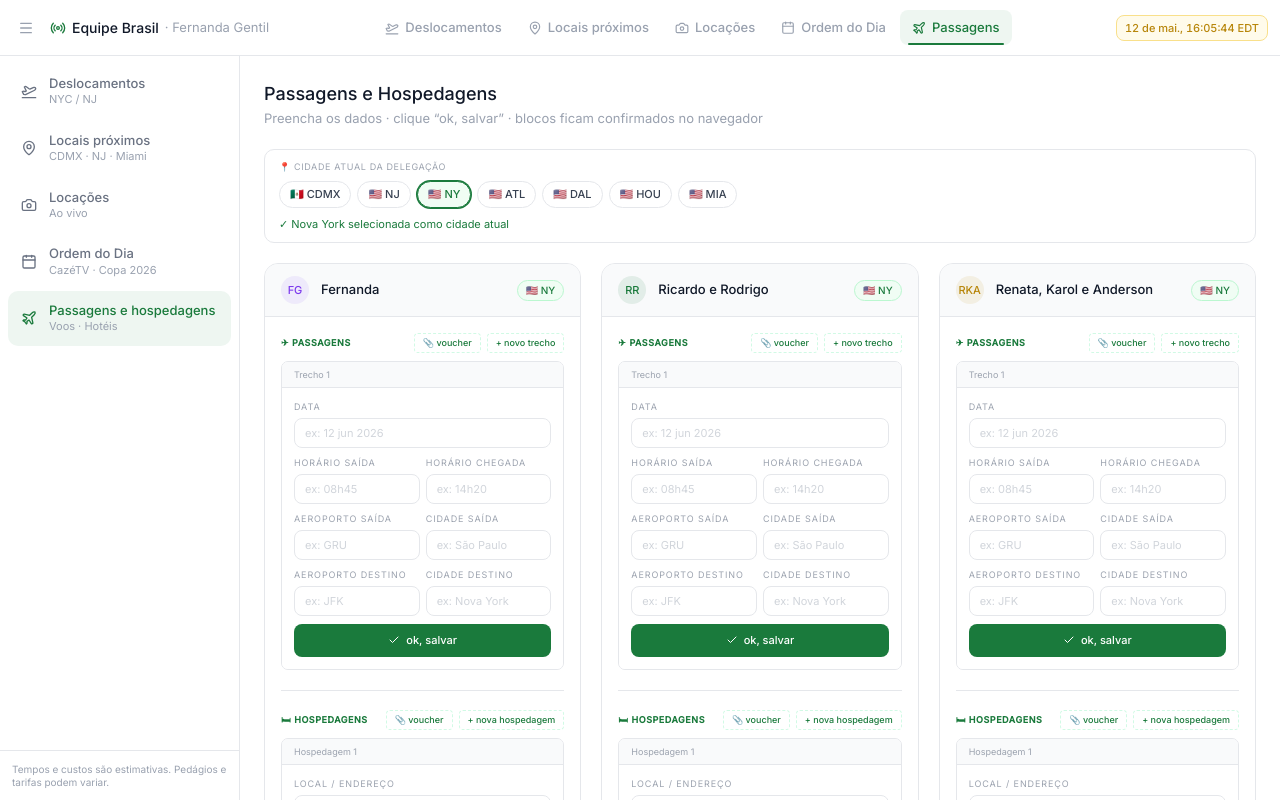
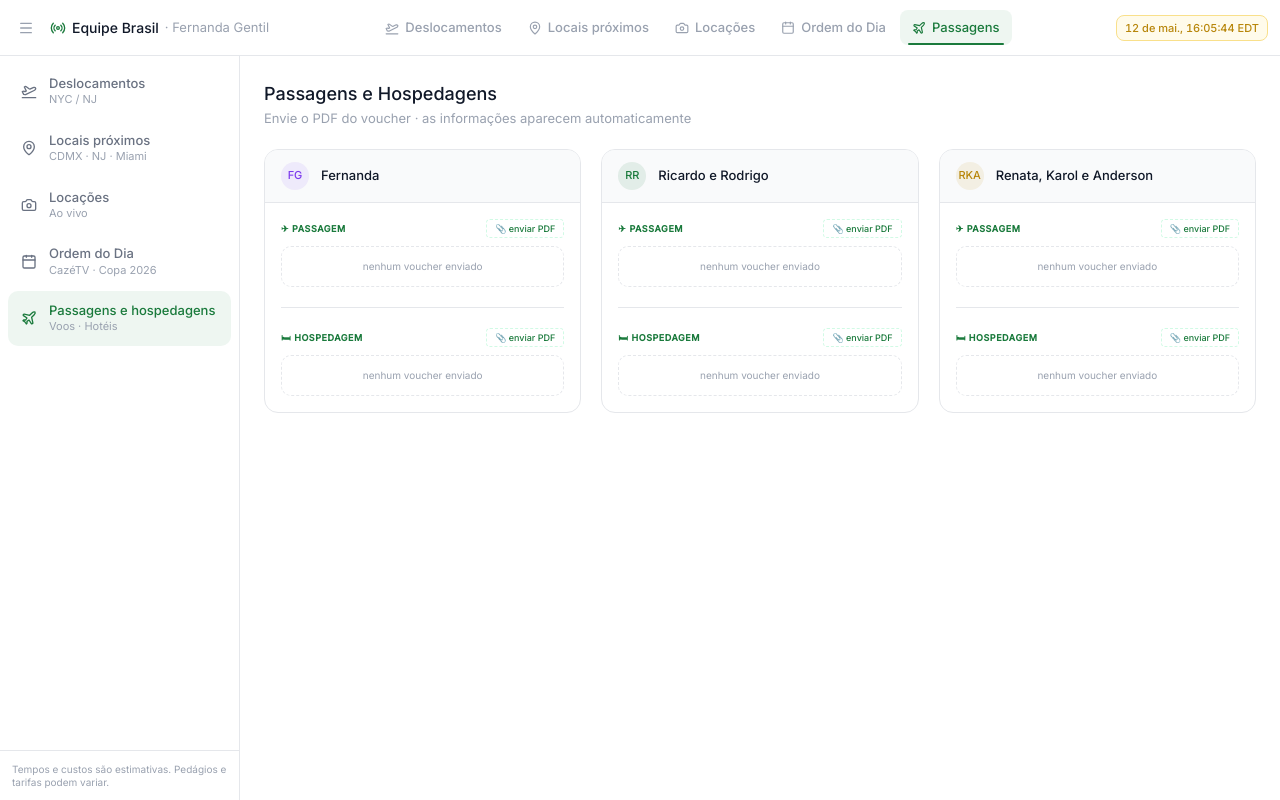
Before and after one commit to kribeirolima/equipefernandaFWC, a Next.js app: page /passagens in a window 1280 px wide. Shown: the top 800 px of the page. Built offline with nearby package versions, Linux system fonts and the light colour scheme.

Commit message:
refactor: rebuild passagens page - simple voucher upload per group

```diff
--- a/src/app/passagens/page.tsx
+++ b/src/app/passagens/page.tsx
@@ -1,7 +1,5 @@
 "use client";
-import { useCitySelector } from "@/hooks/useCitySelector";
-import { CitySelector } from "@/components/passagens/CitySelector";
-import { TravelCard } from "@/components/passagens/TravelCard";
+import { VoucherCard } from "@/components/passagens/VoucherCard";
 
 const GROUPS = [
   { id: "fg",  name: "Fernanda",                  avatar: "FG",  avatarBg: "rgba(139,92,246,0.1)", avatarColor: "#7C3AED" },
@@ -10,22 +8,18 @@ const GROUPS = [
 ];
 
 export default function PassagensPage() {
-  const { city, selectCity } = useCitySelector();
-
   return (
     <div className="mx-auto w-full max-w-7xl px-4 py-6 sm:px-6 space-y-5">
       <div>
         <h1 className="text-[18px] font-medium text-gray-900">Passagens e Hospedagens</h1>
         <p className="text-[13px] text-gray-400 mt-0.5">
-          Preencha os dados · clique &ldquo;ok, salvar&rdquo; · blocos ficam confirmados no navegador
+          Envie o PDF do voucher · as informações aparecem automaticamente
         </p>
       </div>
 
-      <CitySelector city={city} onSelect={selectCity} />
-
       <div className="grid grid-cols-1 md:grid-cols-2 lg:grid-cols-3 gap-5 items-start">
         {GROUPS.map((g) => (
-          <TravelCard key={g.id} group={g} city={city} />
+          <VoucherCard key={g.id} group={g} />
         ))}
       </div>
     </div>
--- /dev/null
+++ b/src/components/passagens/VoucherCard.tsx
@@ -0,0 +1,50 @@
+"use client";
+import { useVoucherData } from "@/hooks/useVoucherData";
+import { VoucherSection } from "./VoucherSection";
+
+interface Group {
+  id: string;
+  name: string;
+  avatar: string;
+  avatarBg: string;
+  avatarColor: string;
+}
+
+export function VoucherCard({ group }: { group: Group }) {
+  const { store, save, clear } = useVoucherData(group.id);
+
+  return (
+    <div className="rounded-xl bg-white overflow-hidden" style={{ border: "0.5px solid #E5E7EB" }}>
+      {/* Header */}
+      <div
+        className="flex items-center gap-3 px-4 py-3"
+        style={{ background: "#F9FAFB", borderBottom: "0.5px solid #E5E7EB" }}
+      >
+        <div
+          className="w-7 h-7 rounded-full flex items-center justify-center text-[11px] font-medium shrink-0"
+          style={{ background: group.avatarBg, color: group.avatarColor }}
+        >
+          {group.avatar}
+        </div>
+        <p className="text-[13px] font-medium text-gray-900 truncate">{group.name}</p>
+      </div>
+
+      {/* Body */}
+      <div className="p-4 space-y-5">
+        <VoucherSection
+          tipo="pass"
+          entry={store.pass}
+          onSave={(data) => save("pass", data)}
+          onClear={() => clear("pass")}
+        />
+        <div style={{ height: "0.5px", background: "#E5E7EB" }} />
+        <VoucherSection
+          tipo="hosp"
+          entry={store.hosp}
+          onSave={(data) => save("hosp", data)}
+          onClear={() => clear("hosp")}
+        />
+      </div>
+    </div>
+  );
+}
--- /dev/null
+++ b/src/components/passagens/VoucherSection.tsx
@@ -0,0 +1,129 @@
+"use client";
+import { useRef, useState } from "react";
+import type { VoucherEntry } from "@/hooks/useVoucherData";
+
+interface Props {
+  tipo: "pass" | "hosp";
+  entry: VoucherEntry | null;
+  onSave: (data: Record<string, string>) => void;
+  onClear: () => void;
+}
+
+const LABELS = {
+  pass: { icon: "✈", title: "PASSAGEM" },
+  hosp: { icon: "🛏", title: "HOSPEDAGEM" },
+};
+
+function PassInfo({ d }: { d: Record<string, string> }) {
+  return (
+    <div className="space-y-1">
+      <div className="flex items-center gap-1.5 text-[12px] font-medium text-gray-800">
+        <span>{d.aero_orig || "—"}</span>
+        <span className="text-gray-400">→</span>
+        <span>{d.aero_dest || "—"}</span>
+      </div>
+      {(d.cidade_orig || d.cidade_dest) && (
+        <div className="text-[11px] text-gray-500">
+          {d.cidade_orig} → {d.cidade_dest}
+        </div>
+      )}
+      <div className="flex flex-wrap gap-x-3 gap-y-0.5 text-[11px] text-gray-500">
+        {d.data && <span>📅 {d.data}</span>}
+        {d.saida && <span>Saída {d.saida}</span>}
+        {d.chegada && <span>Chegada {d.chegada}</span>}
+      </div>
+    </div>
+  );
+}
+
+function HospInfo({ d }: { d: Record<string, string> }) {
+  return (
+    <div className="space-y-1">
+      <div className="text-[12px] font-medium text-gray-800">{d.local || "—"}</div>
+      {d.cidade && <div className="text-[11px] text-gray-500">📍 {d.cidade}</div>}
+      <div className="flex flex-wrap gap-x-3 gap-y-0.5 text-[11px] text-gray-500">
+        {d.checkin && <span>Check-in {d.checkin}</span>}
+        {d.checkout && <span>Check-out {d.checkout}</span>}
+      </div>
+    </div>
+  );
+}
+
+export function VoucherSection({ tipo, entry, onSave, onClear }: Props) {
+  const { icon, title } = LABELS[tipo];
+  const fileRef = useRef<HTMLInputElement>(null);
+  const [loading, setLoading] = useState(false);
+  const [error, setError] = useState("");
+
+  const handleFile = async (e: React.ChangeEvent<HTMLInputElement>) => {
+    const file = e.target.files?.[0];
+    if (!file) return;
+    e.target.value = "";
+    setError("");
+    setLoading(true);
+    try {
+      const form = new FormData();
+      form.append("file", file);
+      const res = await fetch("/api/extract-voucher", { method: "POST", body: form });
+      if (!res.ok) {
+        let msg = `Erro ${res.status}`;
+        try { const j = await res.json() as Record<string, string>; msg = j.error ?? msg; } catch {}
+        setError(msg);
+        return;
+      }
+      const json = await res.json() as Record<string, string>;
+      onSave(json);
+    } catch (err) {
+      setError(String(err));
+    } finally {
+      setLoading(false);
+    }
+  };
+
+  return (
+    <div className="space-y-2">
+      {/* Header */}
+      <div className="flex items-center justify-between">
+        <span style={{ fontSize: "9px", fontWeight: 600, color: "#1A7A3C", textTransform: "uppercase", letterSpacing: "0.06em" }}>
+          {icon} {title}
+        </span>
+        <div className="flex items-center gap-1.5">
+          {entry && (
+            <button
+              onClick={onClear}
+              className="text-[9px] text-gray-400 hover:text-red-400 transition-colors"
+            >
+              remover
+            </button>
+          )}
+          <input ref={fileRef} type="file" accept="image/*,application/pdf" className="hidden" onChange={handleFile} />
+          <button
+            onClick={() => fileRef.current?.click()}
+            disabled={loading}
+            className="rounded px-2 py-0.5 text-[9px] font-medium text-[#1A7A3C] transition-colors hover:bg-[#F0FDF4] disabled:opacity-50"
+            style={{ border: "0.5px dashed #D1FAE5" }}
+            onMouseEnter={(e) => { if (!loading) e.currentTarget.style.borderColor = "#1A7A3C"; }}
+            onMouseLeave={(e) => (e.currentTarget.style.borderColor = "#D1FAE5")}
+          >
+            {loading ? "lendo..." : entry ? "trocar PDF" : "📎 enviar PDF"}
+          </button>
+        </div>
+      </div>
+
+      {/* Content */}
+      {error && <p className="text-[10px] text-red-500">{error}</p>}
+      {entry ? (
+        <div className="rounded-lg p-3" style={{ background: "#F9FAFB", border: "0.5px solid #E5E7EB" }}>
+          {tipo === "pass" ? <PassInfo d={entry.data} /> : <HospInfo d={entry.data} />}
+        </div>
+      ) : (
+        <div
+          className="rounded-lg p-3 text-center text-[10px] text-gray-400"
+          style={{ border: "0.5px dashed #E5E7EB" }}
+        >
+          nenhum voucher enviado
+        </div>
+      )}
+    </div>
+  );
+}
--- /dev/null
+++ b/src/hooks/useVoucherData.ts
@@ -0,0 +1,45 @@
+"use client";
+import { useState, useEffect, useCallback } from "react";
+
+export type VoucherEntry = {
+  data: Record<string, string>;
+  uploadedAt: string;
+};
+
+export type VoucherStore = {
+  pass: VoucherEntry | null;
+  hosp: VoucherEntry | null;
+};
+
+function storageKey(grupo: string, tipo: "pass" | "hosp") {
+  return `voucher_${grupo}_${tipo}`;
+}
+
+function load(grupo: string): VoucherStore {
+  const read = (tipo: "pass" | "hosp"): VoucherEntry | null => {
+    try {
+      const raw = localStorage.getItem(storageKey(grupo, tipo));
+      return raw ? (JSON.parse(raw) as VoucherEntry) : null;
+    } catch { return null; }
+  };
+  return { pass: read("pass"), hosp: read("hosp") };
+}
+
+export function useVoucherData(grupo: string) {
+  const [store, setStore] = useState<VoucherStore>({ pass: null, hosp: null });
+
+  useEffect(() => { setStore(load(grupo)); }, [grupo]);
+
+  const save = useCallback((tipo: "pass" | "hosp", data: Record<string, string>) => {
+    const entry: VoucherEntry = { data, uploadedAt: new Date().toISOString() };
+    try { localStorage.setItem(storageKey(grupo, tipo), JSON.stringify(entry)); } catch {}
+    setStore((prev) => ({ ...prev, [tipo]: entry }));
+  }, [grupo]);
+
+  const clear = useCallback((tipo: "pass" | "hosp") => {
+    try { localStorage.removeItem(storageKey(grupo, tipo)); } catch {}
+    setStore((prev) => ({ ...prev, [tipo]: null }));
+  }, [grupo]);
+
+  return { store, save, clear };
+}
```
